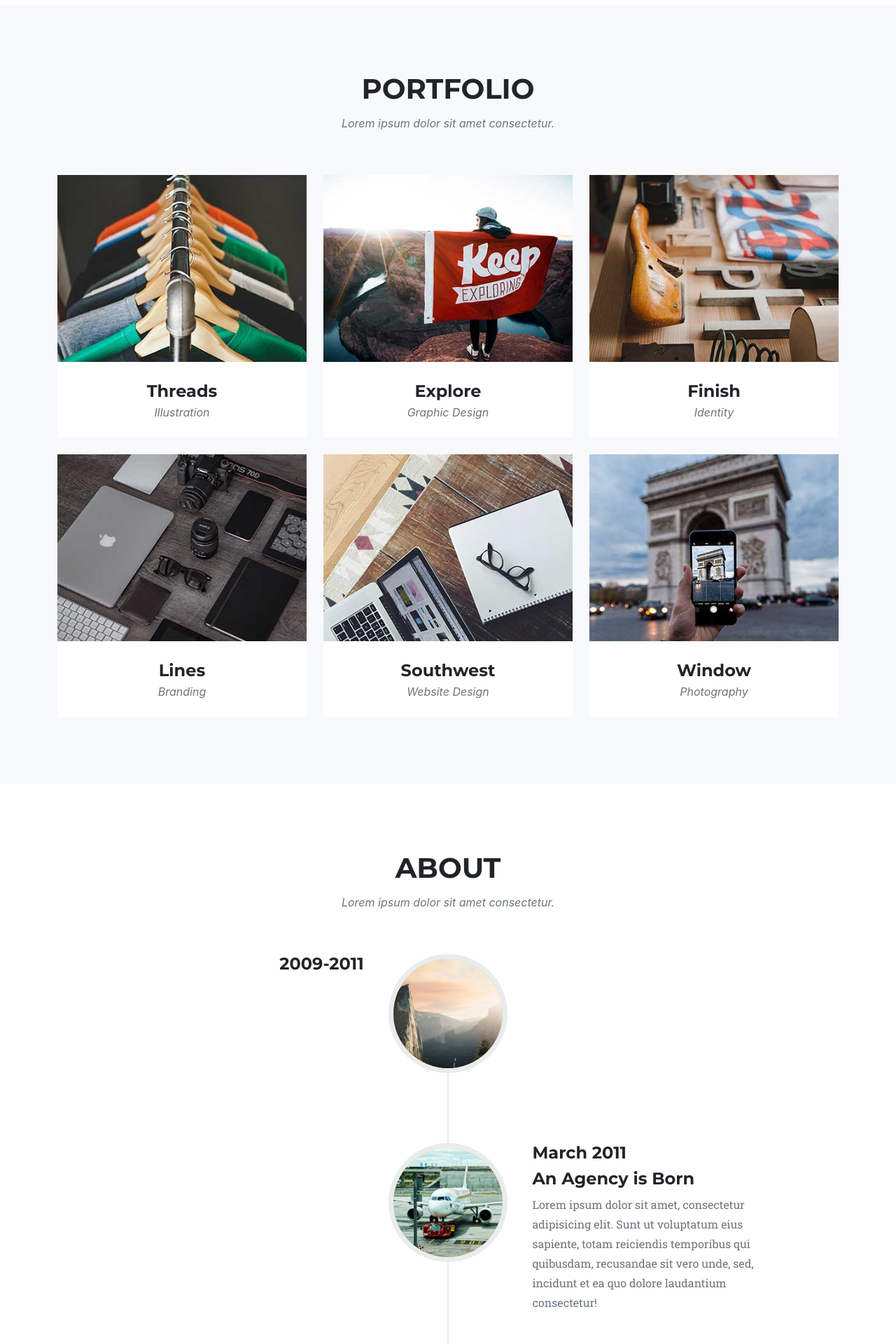
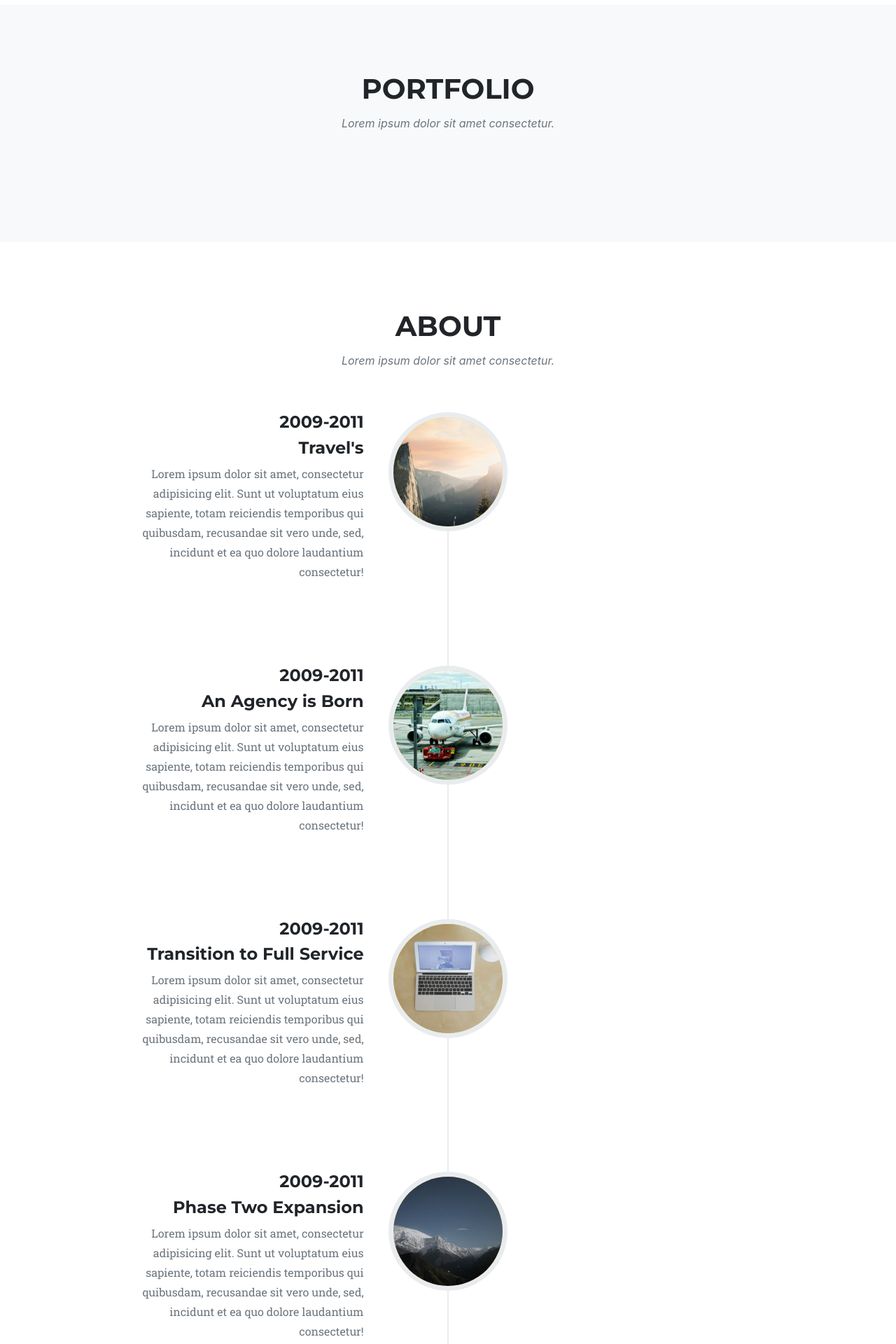
Before and after one commit to Eugene-Lj/my-test-site, a Django app: template blockchain_lab/mainApp/templates/mainApp/posts.html in a window 1280 px wide. Shown: the part 1400-3320 px from the top of the page at 70% size. Run offline with Django 3.2, Linux system fonts and the light colour scheme; the template is opened without the code that fills it: values that come from a table or form of the project are taken from there, others are empty; data comes from the database, SQL or seed files in the repository; some libraries are stand-ins or nearby versions; some web fonts are replaced.

Commit message:
add team, about, portfolio for baze

```diff
--- a/blockchain_lab/mainApp/templates/mainApp/includes/about_list.html
+++ /dev/null
@@ -1 +0,0 @@
-{% extends "mainApp/posts.html" %} {% block about %} {% for about in about_list %} {% endfor%} {% endblock about %}
--- a/blockchain_lab/mainApp/templates/mainApp/posts.html
+++ b/blockchain_lab/mainApp/templates/mainApp/posts.html
@@ -34,20 +34,7 @@
             <h3 class="section-subheading text-muted">Lorem ipsum dolor sit amet consectetur.</h3>
         </div>
         <div class="row">
-            <div class="col-lg-4 col-sm-6 mb-4">
-                <div class="portfolio-item">
-                    <a class="portfolio-link" data-toggle="modal" href="#portfolioModal1">
-                        <div class="portfolio-hover">
-                            <div class="portfolio-hover-content"><i class="fas fa-plus fa-3x"></i></div>
-                        </div>
-                        <img class="img-fluid" src="static/assets/img/portfolio/01-thumbnail.jpg" alt="" /></a>
-                    <div class="portfolio-caption">
-                        <div class="portfolio-caption-heading">Threads</div>
-                        <div class="portfolio-caption-subheading text-muted">Illustration</div>
-                    </div>
-                </div>
-            </div>
-            {% for portfolios in po_list %}
+            {% for portfolios in home_list %}
             <div class="col-lg-4 col-sm-6 mb-4">
                 <div class="portfolio-item">
                     <a class="portfolio-link" data-toggle="modal" href="#portfolioModal2">
@@ -62,71 +49,6 @@
                 </div>
             </div>
             {% endfor%}
-            <div class="col-lg-4 col-sm-6 mb-4">
-                <div class="portfolio-item">
-                    <a class="portfolio-link" data-toggle="modal" href="#portfolioModal2">
-                        <div class="portfolio-hover">
-                            <div class="portfolio-hover-content"><i class="fas fa-plus fa-3x"></i></div>
-                        </div>
-                        <img class="img-fluid" src="static/assets/img/portfolio/02-thumbnail.jpg" alt="" /></a>
-                    <div class="portfolio-caption">
-                        <div class="portfolio-caption-heading">Explore</div>
-                        <div class="portfolio-caption-subheading text-muted">Graphic Design</div>
-                    </div>
-                </div>
-            </div>
-            <div class="col-lg-4 col-sm-6 mb-4">
-                <div class="portfolio-item">
-                    <a class="portfolio-link" data-toggle="modal" href="#portfolioModal3">
-                        <div class="portfolio-hover">
-                            <div class="portfolio-hover-content"><i class="fas fa-plus fa-3x"></i></div>
-                        </div>
-                        <img class="img-fluid" src="static/assets/img/portfolio/03-thumbnail.jpg" alt="" /></a>
-                    <div class="portfolio-caption">
-                        <div class="portfolio-caption-heading">Finish</div>
-                        <div class="portfolio-caption-subheading text-muted">Identity</div>
-                    </div>
-                </div>
-            </div>
-            <div class="col-lg-4 col-sm-6 mb-4 mb-lg-0">
-                <div class="portfolio-item">
-                    <a class="portfolio-link" data-toggle="modal" href="#portfolioModal4">
-                        <div class="portfolio-hover">
-                            <div class="portfolio-hover-content"><i class="fas fa-plus fa-3x"></i></div>
-                        </div>
-                        <img class="img-fluid" src="static/assets/img/portfolio/04-thumbnail.jpg" alt="" /></a>
-                    <div class="portfolio-caption">
-                        <div class="portfolio-caption-heading">Lines</div>
-                        <div class="portfolio-caption-subheading text-muted">Branding</div>
-                    </div>
-                </div>
-            </div>
-            <div class="col-lg-4 col-sm-6 mb-4 mb-sm-0">
-                <div class="portfolio-item">
-                    <a class="portfolio-link" data-toggle="modal" href="#portfolioModal5">
-                        <div class="portfolio-hover">
-                            <div class="portfolio-hover-content"><i class="fas fa-plus fa-3x"></i></div>
-                        </div>
-                        <img class="img-fluid" src="static/assets/img/portfolio/05-thumbnail.jpg" alt="" /></a>
-                    <div class="portfolio-caption">
-                        <div class="portfolio-caption-heading">Southwest</div>
-                        <div class="portfolio-caption-subheading text-muted">Website Design</div>
-                    </div>
-                </div>
-            </div>
-            <div class="col-lg-4 col-sm-6">
-                <div class="portfolio-item">
-                    <a class="portfolio-link" data-toggle="modal" href="#portfolioModal6">
-                        <div class="portfolio-hover">
-                            <div class="portfolio-hover-content"><i class="fas fa-plus fa-3x"></i></div>
-                        </div>
-                        <img class="img-fluid" src="static/assets/img/portfolio/06-thumbnail.jpg" alt="" /></a>
-                    <div class="portfolio-caption">
-                        <div class="portfolio-caption-heading">Window</div>
-                        <div class="portfolio-caption-subheading text-muted">Photography</div>
-                    </div>
-                </div>
-            </div>
         </div>
     </div>
 </section>
@@ -138,18 +60,21 @@
             <h3 class="section-subheading text-muted">Lorem ipsum dolor sit amet consectetur.</h3>
         </div>
         <ul class="timeline">
+            {% for about in about_list %}
             <li>
-                <div class="timeline-image"><img class="rounded-circle img-fluid" src="static/assets/img/about/1.jpg" alt="" /></div>
+
+                <div class="timeline-image"><img class="rounded-circle img-fluid" src="{{about.a_image.url}}" alt="" /></div>
                 <div class="timeline-panel">
                     <div class="timeline-heading">
                         <h4>2009-2011</h4>
-                        <h4 class="subheading">{{about_list.a_title}}</h4>
+                        <h4 class="subheading">{{about.a_title}}</h4>
                     </div>
                     <div class="timeline-body">
-                        <p class="text-muted">{{about_list.a_post}}</p>
+                        <p class="text-muted">{{about.a_post}}</p>
                     </div>
                 </div>
             </li>
+            {% endfor %}
             <li class="timeline-inverted">
                 <div class="timeline-image"><img class="rounded-circle img-fluid" src="static/assets/img/about/2.jpg" alt="" /></div>
                 <div class="timeline-panel">
@@ -202,30 +127,16 @@
             <h3 class="section-subheading text-muted">Lorem ipsum dolor sit amet consectetur.</h3>
         </div>
         <div class="row">
+            {% for team in team_list %}
             <div class="col-lg-4">
                 <div class="team-member">
-                    <img class="mx-auto rounded-circle" src="static/assets/img/team/1.jpg" alt="" />
-                    <h4>Kay Garland</h4>
-                    <p class="text-muted">Lead Designer</p>
+                    <img class="mx-auto rounded-circle" src="{{team.t_image.url}}" alt="" />
+                    <h4>{{team.t_post}}</h4>
+                    <p class="text-muted">{{team.t_title}}</p>
                     <a class="btn btn-dark btn-social mx-2" href="#!"><i class="fab fa-twitter"></i></a><a class="btn btn-dark btn-social mx-2" href="#!"><i class="fab fa-facebook-f"></i></a><a class="btn btn-dark btn-social mx-2" href="#!"><i class="fab fa-linkedin-in"></i></a>
                 </div>
             </div>
-            <div class="col-lg-4">
-                <div class="team-member">
-                    <img class="mx-auto rounded-circle" src="static/assets/img/team/2.jpg" alt="" />
-                    <h4>Larry Parker</h4>
-                    <p class="text-muted">Lead Marketer</p>
-                    <a class="btn btn-dark btn-social mx-2" href="#!"><i class="fab fa-twitter"></i></a><a class="btn btn-dark btn-social mx-2" href="#!"><i class="fab fa-facebook-f"></i></a><a class="btn btn-dark btn-social mx-2" href="#!"><i class="fab fa-linkedin-in"></i></a>
-                </div>
-            </div>
-            <div class="col-lg-4">
-                <div class="team-member">
-                    <img class="mx-auto rounded-circle" src="static/assets/img/team/3.jpg" alt="" />
-                    <h4>Diana Petersen</h4>
-                    <p class="text-muted">Lead Developer</p>
-                    <a class="btn btn-dark btn-social mx-2" href="#!"><i class="fab fa-twitter"></i></a><a class="btn btn-dark btn-social mx-2" href="#!"><i class="fab fa-facebook-f"></i></a><a class="btn btn-dark btn-social mx-2" href="#!"><i class="fab fa-linkedin-in"></i></a>
-                </div>
-            </div>
+            {% endfor %}
         </div>
         <div class="row">
             <div class="col-lg-8 mx-auto text-center">
```
Also changed, not shown: blockchain_lab/mainApp/urls.py (+1 -8 lines), blockchain_lab/mainApp/views.py (+0 -14 lines), blockchain_lab/media/images/IMG_20200526_125300.jpg (deleted), blockchain_lab/media/images/IMG_20200526_125300_RKg2yNB.jpg (deleted), blockchain_lab/media/images/IMG_20200526_125300_xgcj58R.jpg (deleted), blockchain_lab/media/images/WhatsApp_Image_2020-05-28_at_18.46.59.jpeg (deleted), blockchain_lab/media/images/WhatsApp_Image_2020-05-28_at_18.46.59_ydKxdHn.jpeg (deleted).
